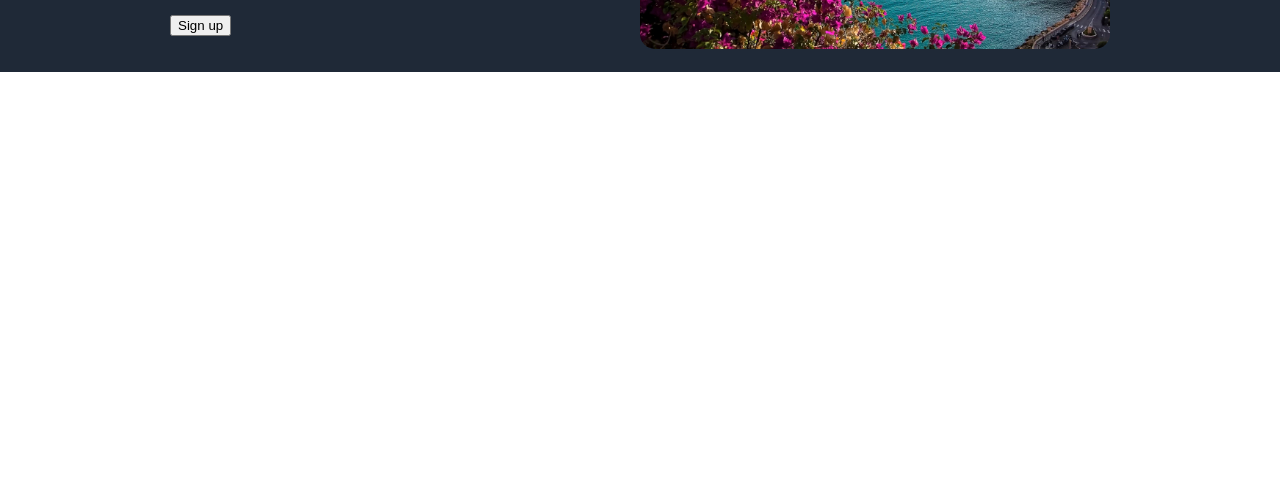
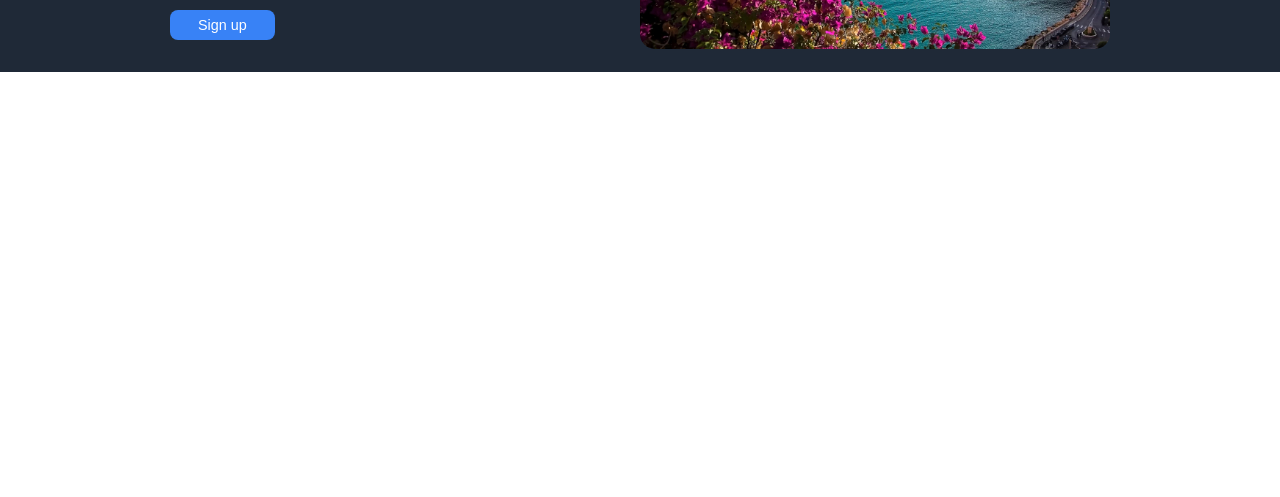
Before and after one commit to tylertne/Odin-Landing-Page, a plain HTML site: page index.html in a window 1280 px wide. Shown: the part 303-800 px from the top of the page. Drawn offline with Linux system fonts and the light colour scheme.

Commit message:
feat: add button styling

```diff
--- a/css/style.css
+++ b/css/style.css
@@ -74,5 +74,10 @@ body{
     margin: 0 2rem 1.5rem 0;
 }
 .maintxt button{
-
+    padding: 7px 28px;
+    background-color: #3882f6;
+    color: white;
+    border-radius: 8px;
+    border: none;
+    font-size: 1.2rem;
 }
```
